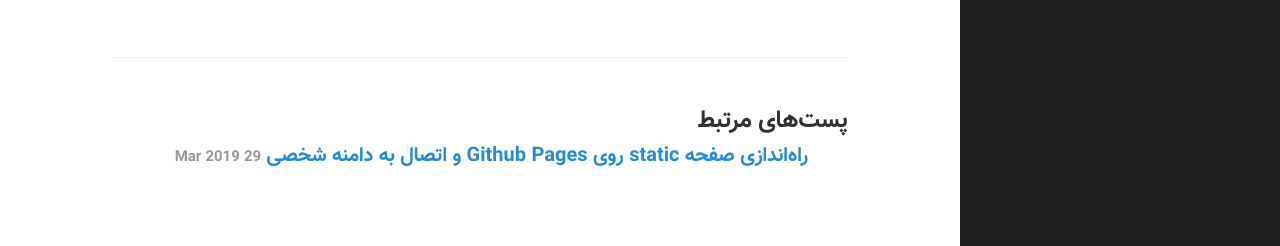
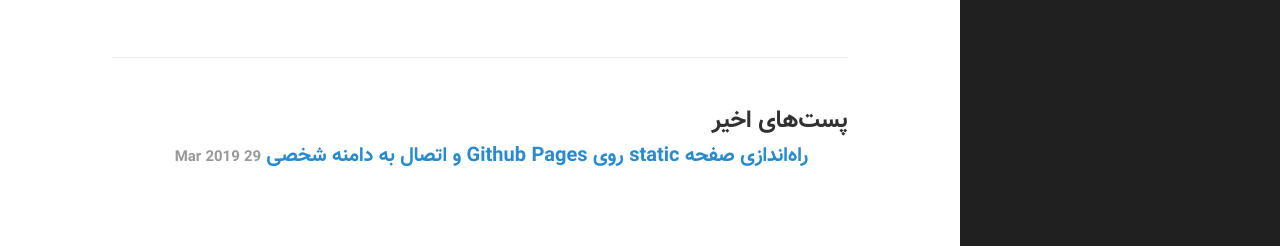
Before and after one commit to vhdmsm/vhdmsm.github.io, a Jekyll site: the page built from _posts/2019-04-04-telegram-scraper.md, in a window 1280 px wide and 900 px high, scrolled down 3029 px. Shown: the part 651-897 px from the top of the window. Built offline with Jekyll 4.4.1, drawn with Linux system fonts in a browser that asks for light colours; some web fonts are replaced; comment, search, counter and statistics services are not loaded.

```diff
--- a/_layouts/post.html
+++ b/_layouts/post.html
@@ -25,7 +25,7 @@
 
 
 <div class="related">
-  <h2>پست‌های مرتبط</h2>
+  <h2>پست‌های اخیر</h2>
   <ul class="related-posts">
     {% for post in site.related_posts limit:3 %}
       {% if post.lang %}
```
